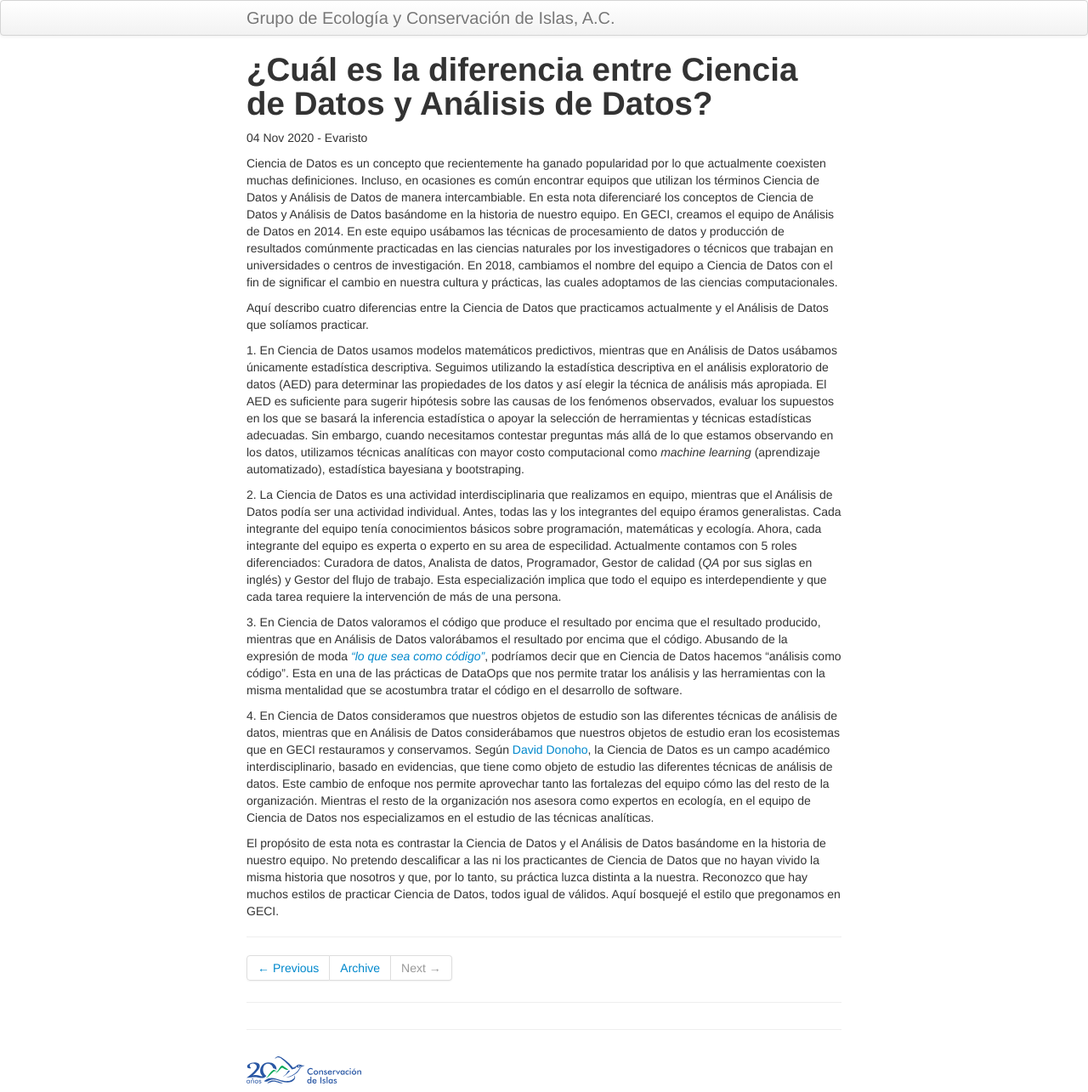
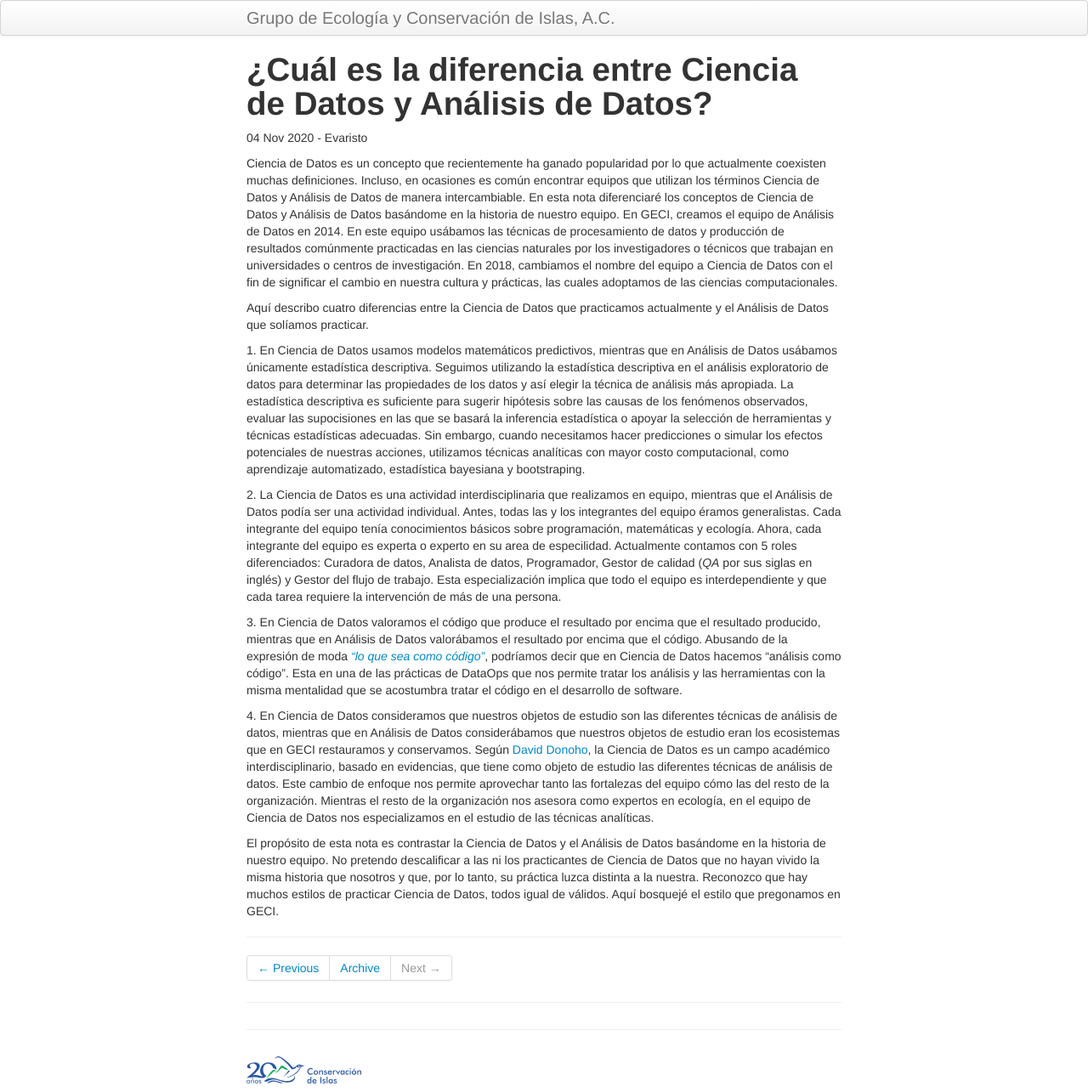
Before and after one commit to LizethMReyes/islasgeci.github.io, a Jekyll site: the page built from _posts/2020-11-04-diferencia.md, in a window 1280 px wide. Shown: the whole page at 85% size. Built offline with Jekyll 4.4.1, drawn with Linux system fonts in a browser that asks for light colours.

Commit message:
Usa "aprendizaje automatizado" en lugar de "machine learnig"

```diff
--- a/_posts/2020-11-04-diferencia.md
+++ b/_posts/2020-11-04-diferencia.md
@@ -20,13 +20,13 @@ de Datos que solíamos practicar.
 
 1\. En Ciencia de Datos usamos modelos matemáticos predictivos, mientras que en Análisis de Datos
 usábamos únicamente estadística descriptiva. Seguimos utilizando la estadística descriptiva en el
-análisis exploratorio de datos (AED) para determinar las propiedades de los datos y así elegir la
-técnica de análisis más apropiada. El AED es suficiente para sugerir hipótesis sobre las causas de
-los fenómenos observados, evaluar los supuestos en los que se basará la inferencia estadística o
-apoyar la selección de herramientas y técnicas estadísticas adecuadas. Sin embargo, cuando
-necesitamos contestar preguntas más allá de lo que estamos observando en los datos, utilizamos
-técnicas analíticas con mayor costo computacional como _machine learning_ (aprendizaje
-automatizado), estadística bayesiana y bootstraping.
+análisis exploratorio de datos para determinar las propiedades de los datos y así elegir la técnica
+de análisis más apropiada. La estadística descriptiva es suficiente para sugerir hipótesis sobre las
+causas de los fenómenos observados, evaluar las supocisiones en las que se basará la inferencia
+estadística o apoyar la selección de herramientas y técnicas estadísticas adecuadas. Sin embargo,
+cuando necesitamos hacer predicciones o simular los efectos potenciales de nuestras acciones,
+utilizamos técnicas analíticas con mayor costo computacional, como aprendizaje automatizado,
+estadística bayesiana y bootstraping.
 
 2\. La Ciencia de Datos es una actividad interdisciplinaria que realizamos en equipo, mientras que
 el Análisis de Datos podía ser una actividad individual. Antes, todas las y los integrantes del
```
